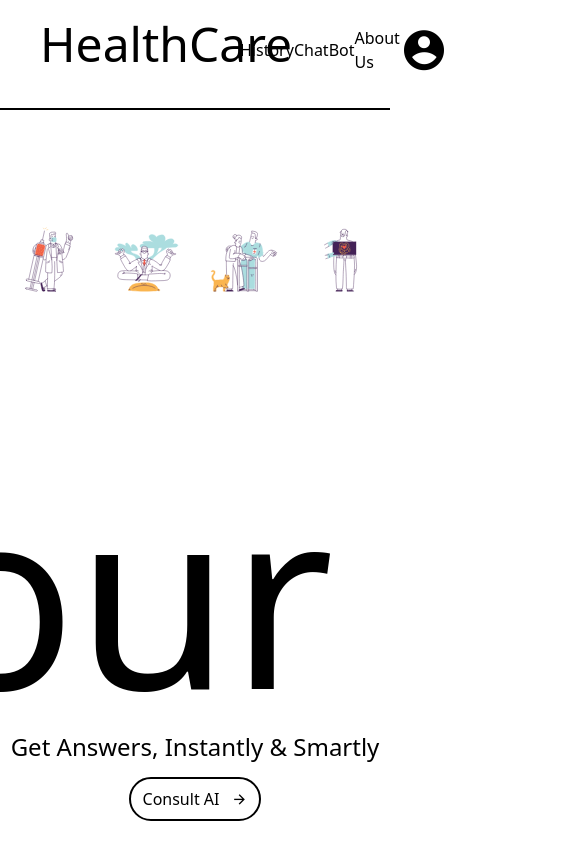
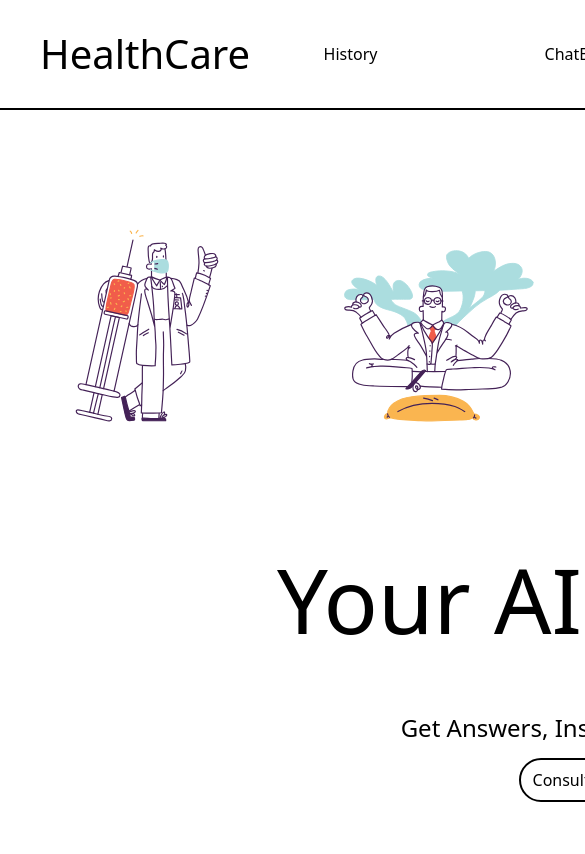
Before and after one commit to rishi0909-sys/HealthCare_App, a website: page index.html in a window 390 px wide. Shown: the top 854 px of the page, 585 px wide, since content can reach past the window. Drawn offline with nearby package versions, Linux system fonts and the light colour scheme.

Commit message:
responsitivity added

```diff
--- /dev/null
+++ b/chat.js
@@ -0,0 +1,34 @@
+function sendMessage() {
+    let inputField = document.getElementById("userInput");
+    let message = inputField.value.trim();
+    if (!message) return;
+
+    let chatbox = document.getElementById("chatbox");
+    let userMessage = document.createElement("div");
+    userMessage.className = "mb-2 p-2 rounded-lg max-w-xs bg-blue-500 text-white self-end ml-auto";
+    userMessage.textContent = message;
+    chatbox.appendChild(userMessage);
+    inputField.value = "";
+    inputField.addEventListener("keypress",(e)=>{
+        if(e.key==="Enter"){
+            e.preventDefault()
+            sendMessage()
+        }
+    })
+    function sendMessage(){
+        if(message==="") return;
+        // appending the user message
+        userMessage.className = "mb-2 p-2 rounded-lg max-w-xs bg-blue-500 text-white self-end ml-auto";
+    userMessage.textContent = message;
+    chatbox.appendChild(userMessage);
+    }
+
+
+
+    setTimeout(() => {
+        let botMessage = document.createElement("div");
+        botMessage.className = "mb-2 p-2 rounded-lg max-w-xs bg-gray-200 text-gray-900";
+        botMessage.textContent = "I'm just a simple chatbot!";
+        chatbox.appendChild(botMessage);
+    }, 1000);
+}
--- /dev/null
+++ b/history.js
@@ -0,0 +1,13 @@
+document.addEventListener("DOMContentLoaded", () => {
+    let history = localStorage.getItem("chatHistory");
+    let historyBox = document.getElementById("historyBox");
+
+    if (history) {
+        historyBox.innerHTML = history;
+    }
+});
+
+function clearHistory() {
+    localStorage.removeItem("chatHistory");
+    document.getElementById("historyBox").innerHTML = "<p class='text-gray-500 text-center'>No chat history available.</p>";
+}
--- a/index.html
+++ b/index.html
@@ -6,11 +6,12 @@
     <link
     href="https://cdn.jsdelivr.net/npm/remixicon@4.5.0/fonts/remixicon.css" rel="stylesheet"/>
     <link rel="stylesheet" href="./output.css">
+    <link rel="stylesheet" href="./responsive.css">
     <title>Health</title>
 </head>
 <body >
-    <nav class=" h-[110px] border-black border-b-2 flex justify-between ">
-        <h1 class="text-5xl  w-[240px] mt-5 relative left-10 ">HealthCare</h1>
+    <nav id="navbar" class=" h-[110px] border-black border-b-2 flex justify-between ">
+        <h1 class="text-5xl  w-[240px] mt-2 relative left-10 ">HealthCare</h1>
         <div id="list-items" class="w-[900px]">
             <ul class="flex justify-around items-center h-[100px]">
                 <li><a href="./history.html">History</a></li>
@@ -324,7 +325,7 @@
             <div>
                 <h2 class="text-xl font-semibold mb-4">Quick Links</h2>
                 <ul class="text-gray-400 text-sm">
-                    <li><a href="#" class="hover:text-white">ChatBot</a></li>
+                    <li><a href="./chat.html" class="hover:text-white">ChatBot</a></li>
                     <li><a href="#" class="hover:text-white">Sitemap</a></li>
                     <li><a href="#" class="hover:text-white">Document Generation</a></li>
                     <li><a href="#" class="hover:text-white">Terms & Conditions</a></li>
--- /dev/null
+++ b/responsive.css
@@ -0,0 +1,84 @@
+@media screen and  (max-width:420px){
+    body{
+        width: 300vw;;
+        overflow-x: hidden;
+    }
+    #navbar{
+        min-height: 100px;
+        display: flex;
+        justify-content: center;
+        align-items: center;
+        min-width:300vw
+    }
+    #navbar h1{
+        font-size: 40px;
+        margin-left: -30px;
+        /* font-weight: bolde; */
+    }
+    #landingpage{
+        /* background-color: red; */
+        width: 300vw;
+    }
+    #imagegird{
+        width: 300vw;
+        height: 50vh;
+        /* background-color:yellow; */
+    }
+    #image-container-1{
+        /* background-color: lime; */
+        width: 75vw;
+        height: 40vh;
+    }
+    #image-container-1 img{
+        /* background-color: lime; */
+        width: 100vw;
+        height: 140vh;
+    }
+    #image-container-2{
+        /* background-color: lime; */
+        width: 75vw;
+        height: 100vh;
+    }
+    #image-container-2 img{
+        /* background-color: lime; */
+        width: 100vw;
+        height: 140vh;
+    }
+    #image-container-3{
+        /* background-color: lime; */
+        width: 75vw;
+        height: 100vh;
+    }
+    #image-container-3 img{
+        /* background-color: lime; */
+        width: 100vw;
+        height: 140vh;
+    }
+    #image-container-4{
+        /* background-color: lime; */
+        width: 75vw;
+        height: 100vh;
+    }
+    #image-container-4 img{
+        /* background-color: lime; */
+        width: 100vw;
+        height: 140vh;
+    }
+    #content-grid{
+
+        /* background-color: red; */
+        width: 300vw;
+    }
+    #heading-grid{
+        display: flex ;
+        /* background-color: lime; */
+        width: 300vw;
+        height:150px;
+    }
+    #content-grid h1{
+        font-size: 90px;
+        /* margin-left: -30px; */
+        /* font-weight: bolde; */
+    }
+
+}
```
Also changed, not shown: chat.html (+2 -21 lines), history.html (+2 -15 lines), output.css.
